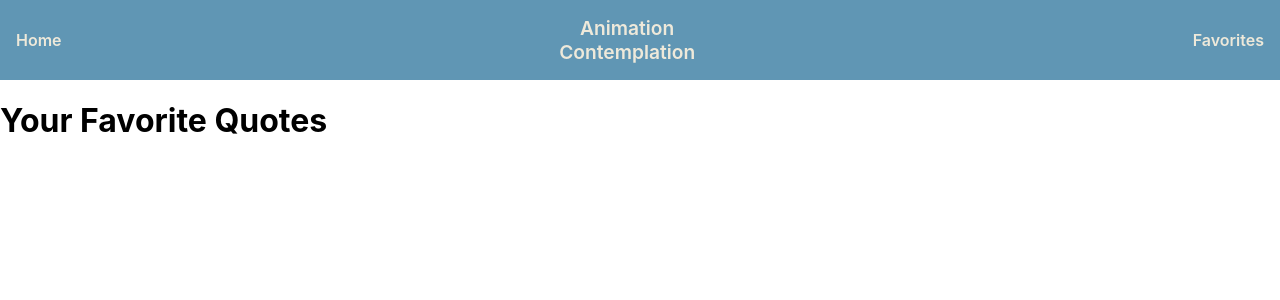
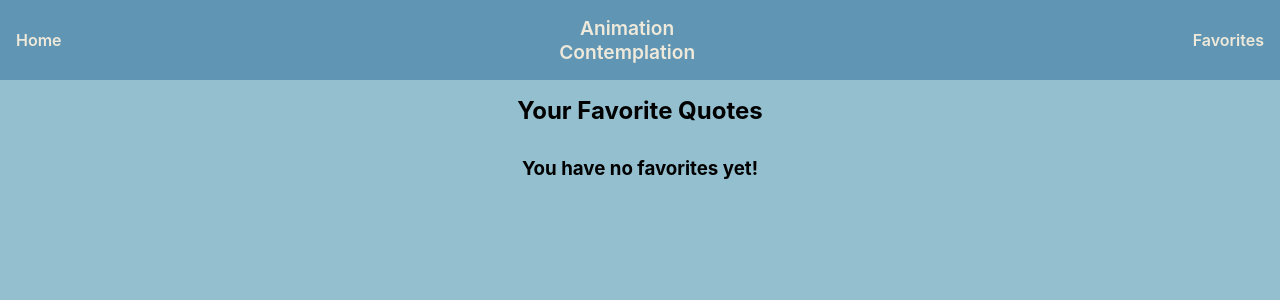
Before and after one commit to ajh0050/Animation-Contemplation, a React (Create React App) app: page /favorites in a window 1280 px wide. Shown: the top 300 px of the page. Built offline with nearby package versions, Linux system fonts and the light colour scheme.

Commit message:
Add favorites page styling

```diff
--- a/src/Components/Favorites/Favorites.css
+++ b/src/Components/Favorites/Favorites.css
@@ -0,0 +1,56 @@
+.favorites-content-container{
+    display: flex;
+    flex-direction: column;
+    align-items: flex-start;
+    width: 100%;
+    height: 100%;
+    min-height: calc(100vh - 5rem);
+    background-color: #93BFCF;
+}
+.favorite-quote-container{
+    display: flex;
+    flex-direction: column;
+    align-items: center;
+    justify-content: space-around;
+    width: 100%;
+    height: 100%;
+}
+
+.quote-container{
+    display: flex;
+    flex-direction: column;
+    align-items: center;
+}
+
+blockquote{
+    margin:0;
+    display: flex;
+    align-items: center;
+}
+
+figcaption {
+    display: inline-block;
+    font-size: .8rem;
+}
+
+.quote {
+    font-size: 1.2rem;
+}
+
+.delete-from-favorites-button {
+    background-color: transparent;
+    border:none;
+    cursor: pointer;
+}
+
+.favorites-title {
+    margin:auto;
+    margin-top: 1rem;
+    margin-bottom: 1rem;
+}
+
+.no-favorites-message {
+    margin:auto;
+    margin-top: 1rem;
+    margin-bottom: 1rem;
+}
--- a/src/Components/Favorites/Favorites.js
+++ b/src/Components/Favorites/Favorites.js
@@ -11,14 +11,15 @@ const Favorites = (props) => {
           <q className="quote">{quote.quote}</q>
         </blockquote>
         <figcaption>
-                &mdash; {quote.character}, <cite>{quote.anime}</cite>
+          &mdash; {quote.character}, <cite>{quote.anime}</cite> <button className="delete-from-favorites-button" onClick={() => props.deleteFavorite(quote)}>🗑</button>
         </figcaption>
-              <button className="add-to-favorites-button" onClick={() => props.deleteFavorite(quote)}>🗑</button>
+
       </figure>)
   })
   return (
     <div className="favorites-content-container">
-      <h1>Your Favorite Quotes</h1>
+      <h2 className="favorites-title">Your Favorite Quotes</h2>
+      {props.favorites.length === 0 && <h3 className="no-favorites-message">You have no favorites yet!</h3>}
       <div className="favorite-quotes-container">
         {displayFavorites}
       </div>
--- a/src/Views/FavoritesView.js
+++ b/src/Views/FavoritesView.js
@@ -2,10 +2,11 @@ import React from "react";
 import Favorites from "../Components/Favorites/Favorites";
 import Header from "../Components/Header/Header";
 import PropTypes from "prop-types";
+
 const FavoritesView = (props) => {
   return (
     <div>
-        <Header />
+      <Header />
       <Favorites deleteFavorite={props.deleteFavorite} favorites={props.favorites}/>
     </div>
   );
```
Lines whose indentation alone changed are shown as unchanged.
